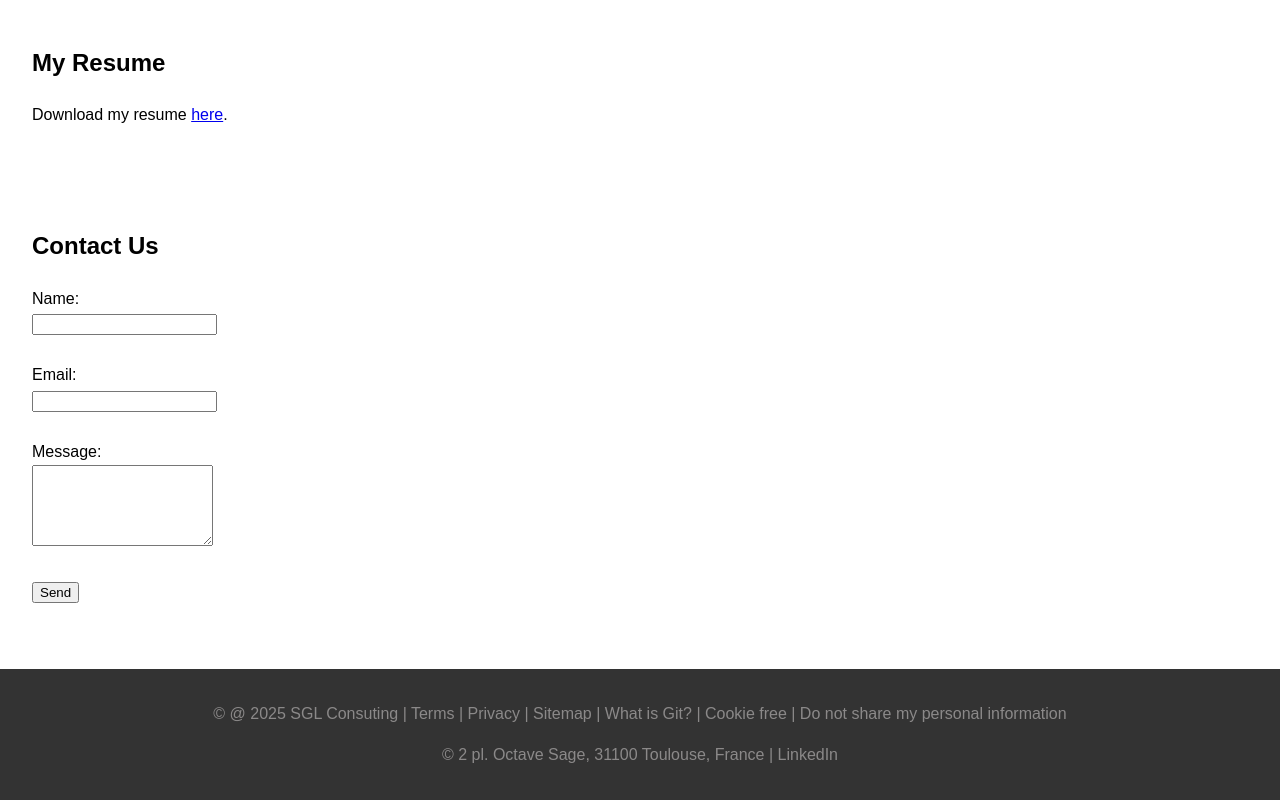
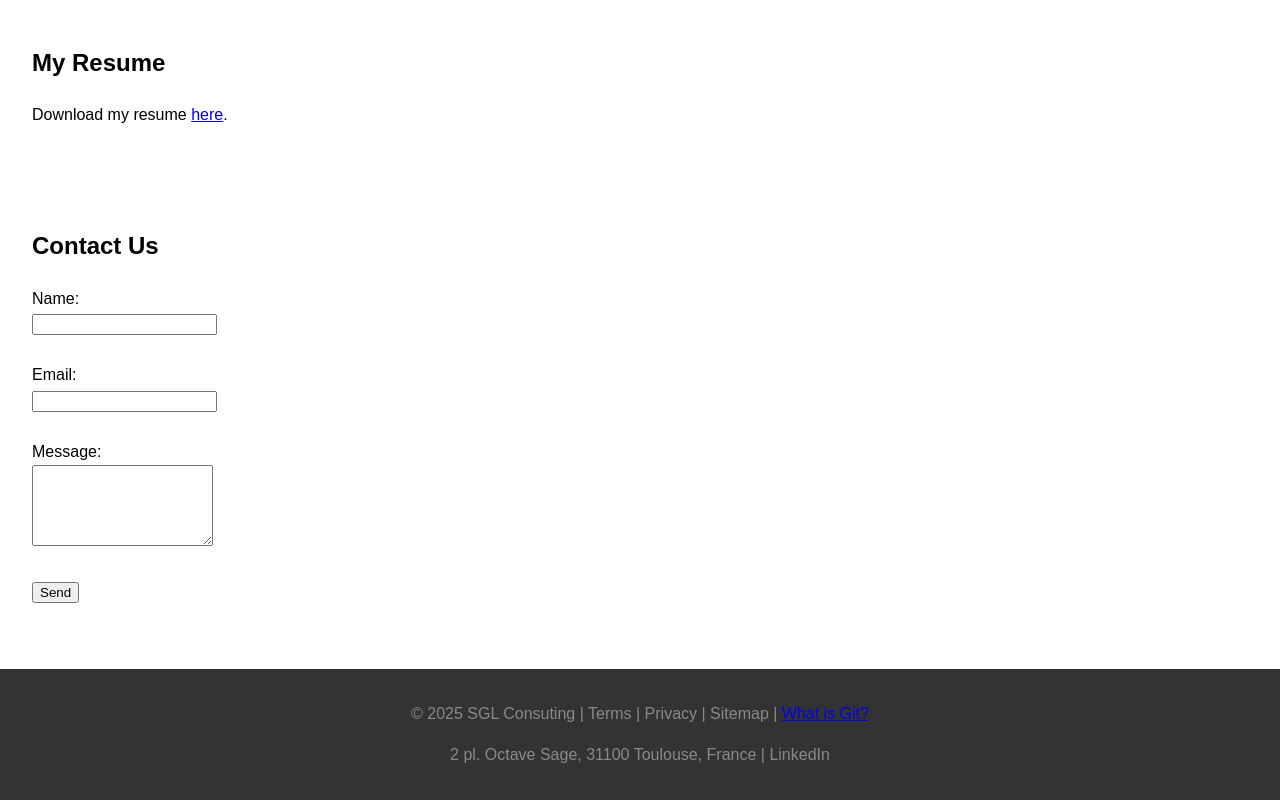
Before and after one commit to sglconsulting/sglconsulting.github.io, a plain HTML site: page index.html in a window 1280 px wide. Shown: the part 729-1529 px from the top of the page. Drawn offline with Linux system fonts and the light colour scheme.

Commit message:
Add clinical trial startup section and update footer information

```diff
--- a/index.html
+++ b/index.html
@@ -86,8 +86,8 @@
         </form>
     </section>
     <footer>
-        <p>&copy; @ 2025 SGL Consuting    |   Terms     |   Privacy |   Sitemap |   <href=https://github.com/git-guides>What is Git?</href>    |   Cookie free |   Do not share my personal information</p>
-        <p>&copy; 2 pl. Octave Sage, 31100 Toulouse, France |   LinkedIn </p>
+        <p>&copy; 2025 SGL Consuting    |   Terms     |   Privacy |   Sitemap | <a href=https://github.com/git-guides>What is Git?</a></p>
+        <p>2 pl. Octave Sage, 31100 Toulouse, France |   LinkedIn </p>
     </footer>
 </body>
 </html>
```
